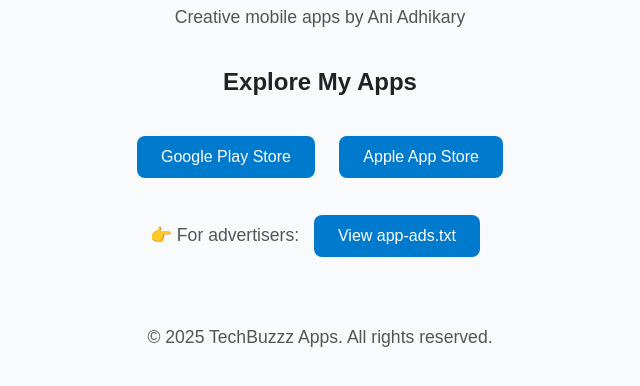
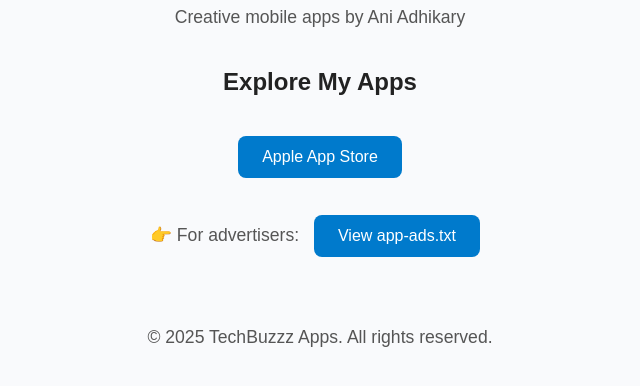
Before and after one commit to Ani-Adhikary/Ani-Adhikary.github.io, a plain HTML site: page index.html in a window 1280 px wide. Shown: the part 152-538 px from the top of the page, without its empty margins (320-960 px from the left). Drawn offline with Linux system fonts and the light colour scheme.

Commit message:
Update index.html

```diff
--- a/index.html
+++ b/index.html
@@ -56,7 +56,6 @@
   <section>
     <h2>Explore My Apps</h2>
     <div class="links">
-      <a href="https://play.google.com/store/apps/dev?id=YOUR_GOOGLE_DEV_ID" target="_blank">Google Play Store</a>
       <a href="https://apps.apple.com/developer/YOUR-APPLE-DEV-ID" target="_blank">Apple App Store</a>
     </div>
   </section>
```
